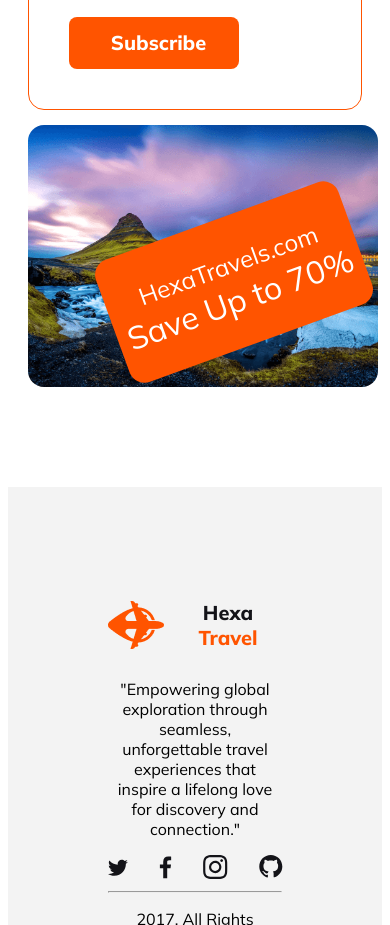
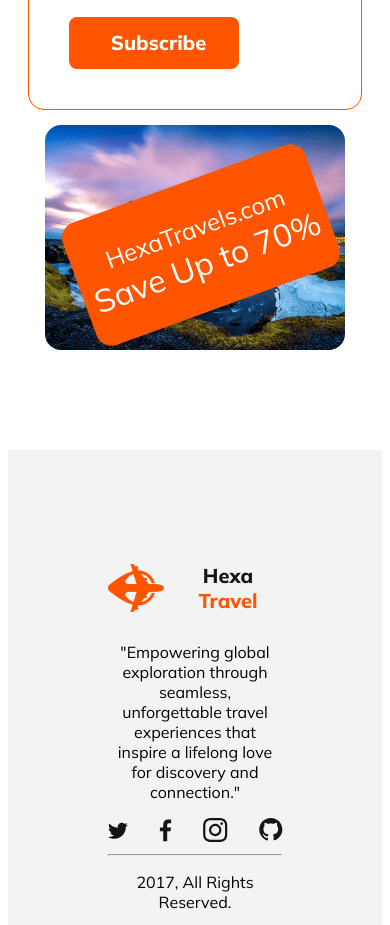
Before and after one commit to syedshishir26/B9A2, a plain HTML site: page index.html in a window 390 px wide. Shown: the part 8844-9769 px from the top of the page. Drawn offline with nearby package versions, Linux system fonts and the light colour scheme.

Commit message:
changed one image's size

```diff
--- a/style.css
+++ b/style.css
@@ -651,8 +651,8 @@ footer {
     }
 
     .newsletter_right {
-        width: 350px;
-        height: 262px;
+        width: 300px;
+        height: 225px;
         margin-left: auto;
         margin-right: auto;
     }
```
